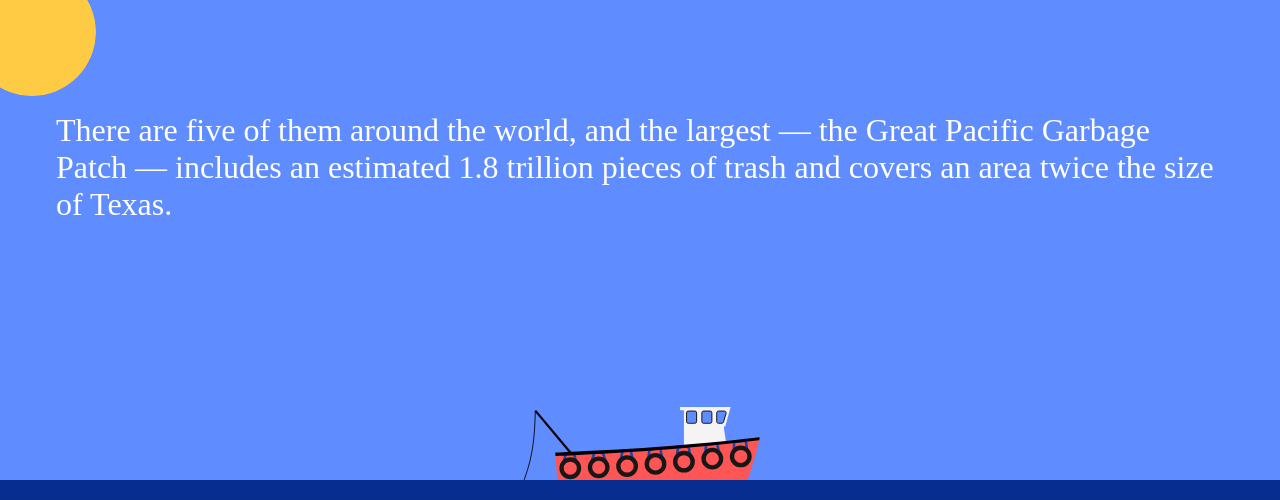
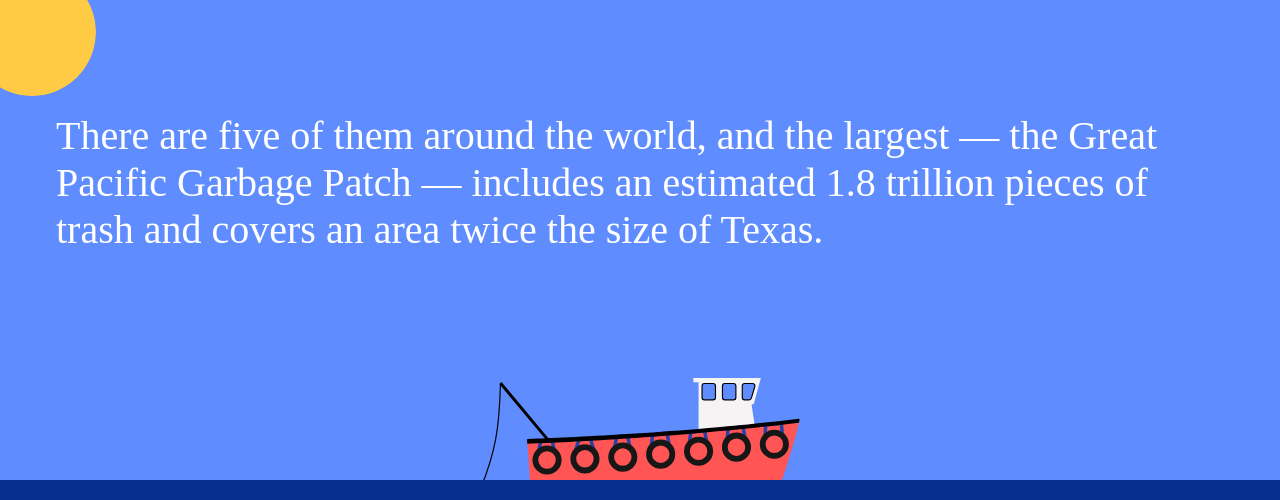
Before and after one commit to AdvancedCSS2024/idg1292-2024-oblig3-group_12, a website: page index.html in a window 1280 px wide. Shown: the top 500 px of the page. Drawn offline with nearby package versions, Linux system fonts and the light colour scheme; a web font is replaced by a local one.

Commit message:
styling: added media query

```diff
--- a/assets/styles/scss/base/_base.scss
+++ b/assets/styles/scss/base/_base.scss
@@ -58,6 +58,7 @@ body {
       left: -2rem;
       width: 8em;
       position: absolute;
+      box-shadow: "0 0 20px 10px rgba(25, 203, 68, 0.8)"
     }
     #boat {
       width: 15rem;
@@ -85,18 +86,19 @@ body {
     img {
       width: 1.5rem;
     }
+  }
+}
 
-    #plasticBag {
+@media (min-width: 768px) {
+  .section-1 {
+    #boat {
+      width: 20rem; // Increase boat size on desktop
     }
-    #plasticCup {
+    .section-1__text {
+      font-size: 2.5rem;
     }
-    #plasticPiece {
-    }
-    #plasticRings {
-    }
-    #sandal {
-    }
-    #Tire {
+    img {
+      width: 2rem;
     }
   }
 }
```
Also changed, not shown: assets/styles/style.css, assets/styles/style.min.css, 2 other files.
